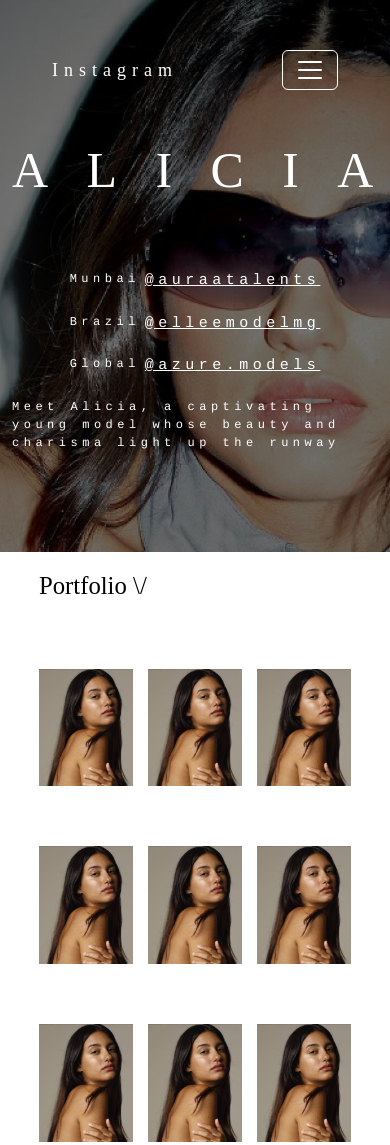
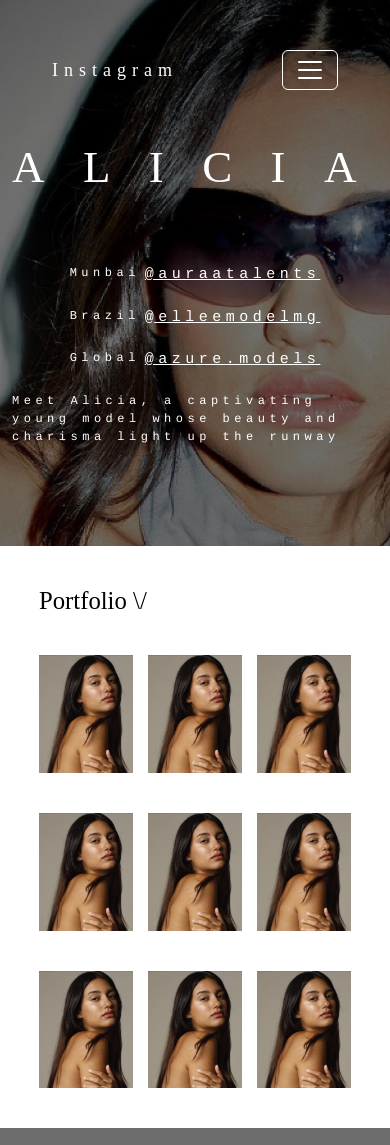
Before and after one commit to Sabrina1408/Alicia-landing-page, a plain HTML site: page index.html in a window 390 px wide. Shown: the top 1145 px of the page. Drawn offline with nearby package versions, Linux system fonts and the light colour scheme; a web font is replaced by a local one.

Commit message:
h1 size and portfolio padding

```diff
--- a/css/style.css
+++ b/css/style.css
@@ -45,6 +45,7 @@ h1 {
 
 h2 {
   color: var(--darkerBasicColor);
+  margin: 0;
 }
 
 p {
@@ -133,10 +134,10 @@ main {
 .cards-container {
   display: flex;
   flex-direction: column;
-  gap: 60px;
+  gap: 40px;
   background-color: var(--basicColor);
   color: var(--darkerBasicColor);
-  padding: 5% 10%;
+  padding: 40px 10%;
 }
 
 .three-cards {
@@ -165,6 +166,9 @@ footer {
 }
 
 @media (max-width: 420px) {
+  h1 {
+    font-size: 30px;
+  }
   .about {
     justify-content: center;
     gap: 20px;
@@ -194,7 +198,7 @@ footer {
 
 @media (max-width: 991px) {
   h1 {
-    font-size: 50px;
+    font-size: 45px;
   }
   #navbar-links {
     margin-top: 10px;
```
